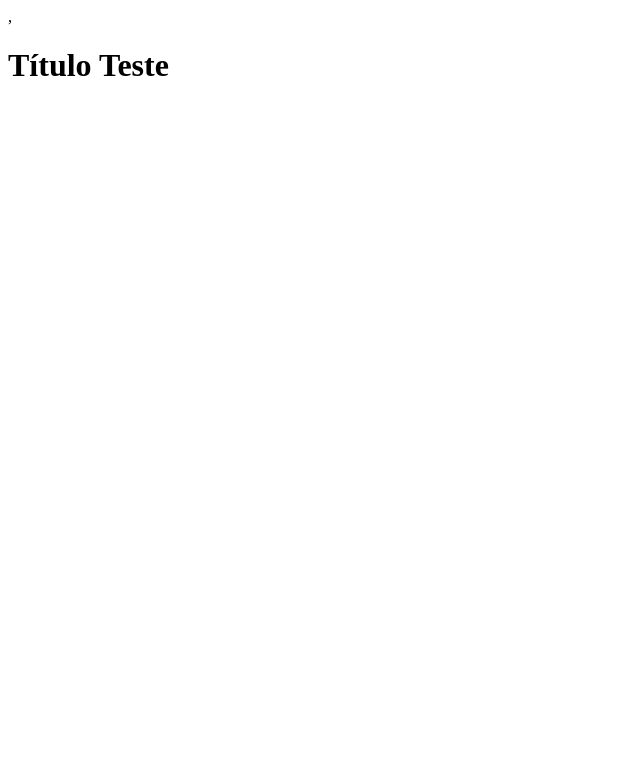
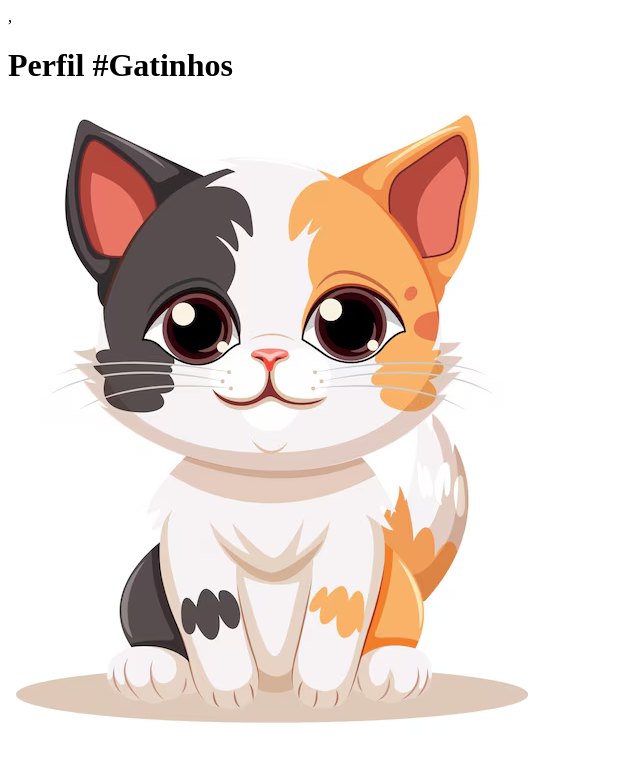
Before and after one commit to LaryssaCode13/potencia-feminina-git-e-github, a plain HTML site: page projetoteste/index.html in a window 1280 px wide. Shown: the whole page, without its empty margins (0-640 px from the left). Drawn offline with Linux system fonts and the light colour scheme.

Commit message:
salvando alteracoes na fanpage de gatinhos

```diff
--- a/projetoteste/index.html
+++ b/projetoteste/index.html
@@ -1,10 +1,11 @@
 <!DOCTYPE html>
 <html lang="pt-br">
     <head>
-        <title>Exercício Teste</title>
+        <title>Fanpage de Gatinhos</title>
         ,<meta charset="utf-8">
     </head>
     <body>
-        <h1>Título Teste</h1>
+        <h1>Perfil #Gatinhos</h1>
+        <img src="imagens/gatinho.jpg" />
     </body>
 </html>
```
Also changed, not shown: projetoteste/imagens/gatinho.jpg (added).
